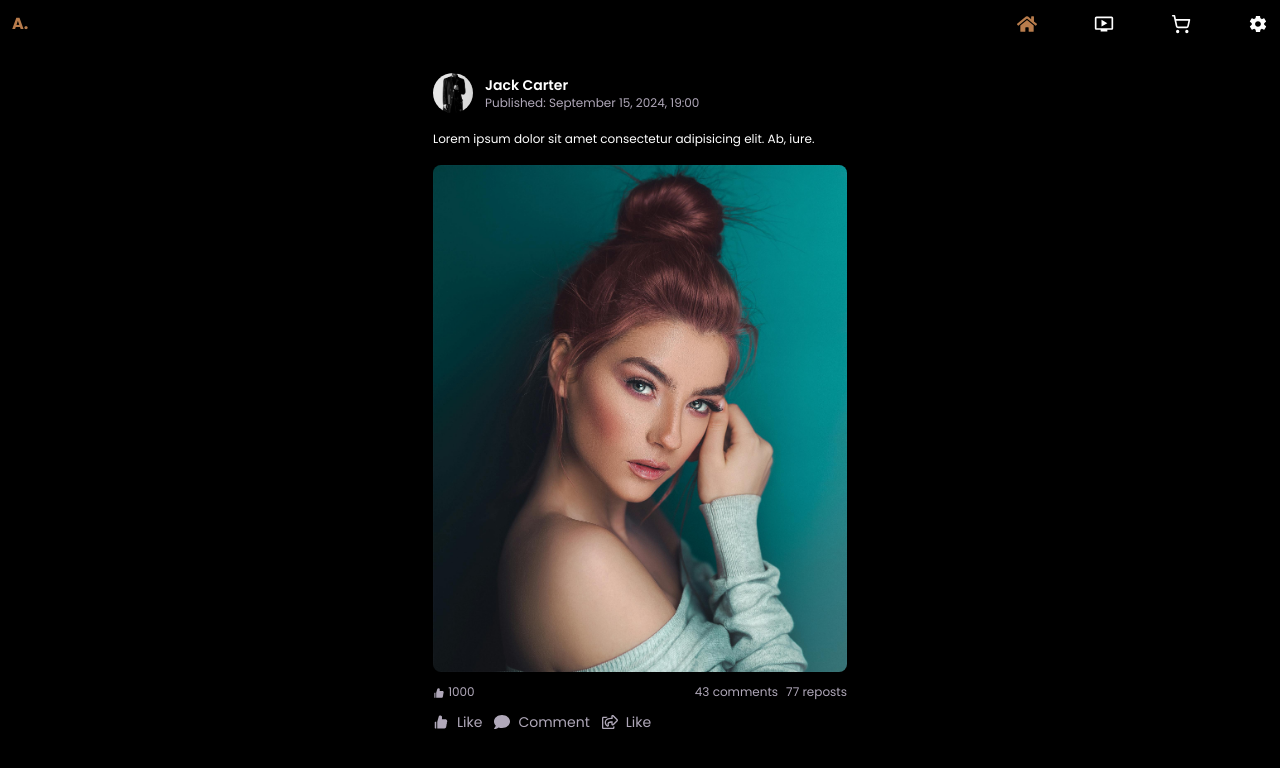
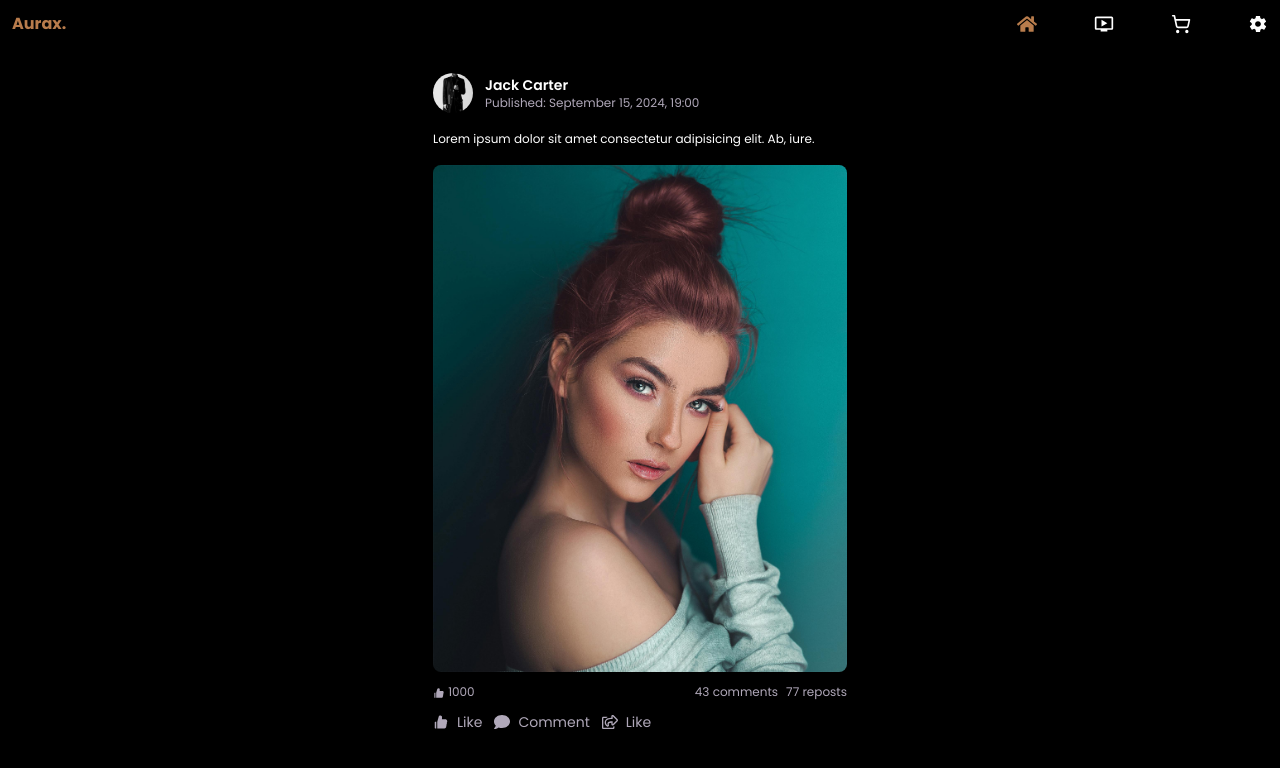
Before and after one commit to mr1assou/aurax, a React (Vite) app in the folder frontend/: page / in a window 1280 px wide. Shown: the top 768 px of the page. Built offline with nearby package versions, Linux system fonts and the light colour scheme; what agora-rtc-sdk-ng would draw is missing.

Commit message:
watch tower

```diff
--- a/frontend/src/Axios.jsx
+++ b/frontend/src/Axios.jsx
@@ -1,7 +1,7 @@
 import axios from 'axios';
 
 const axiosInstance = axios.create({
-    baseURL: 'http://localhost:3001',  // Your backend API URL
+    baseURL: 'http://64.227.127.130:3001',  // Your backend API URL
     withCredentials: true,  // Ensures cookies are sent automatically
 });
 
--- a/frontend/src/components/Header.jsx
+++ b/frontend/src/components/Header.jsx
@@ -25,7 +25,7 @@
 
   return (
     <div className='flex h-[4%] justify-between items-center '>
-        <h1 className='text-brown font-bold text-center'>A.</h1>
+        <h1 className='text-brown font-bold text-center'>Aurax.</h1>
         <div className='flex w-[50%] justify-between xl:w-[20%]'>
             {/* Using NavLink for active link styling */}
             <NavLink
```
Also changed, not shown: 1 other file (tests, documents, lock files or other folders).
